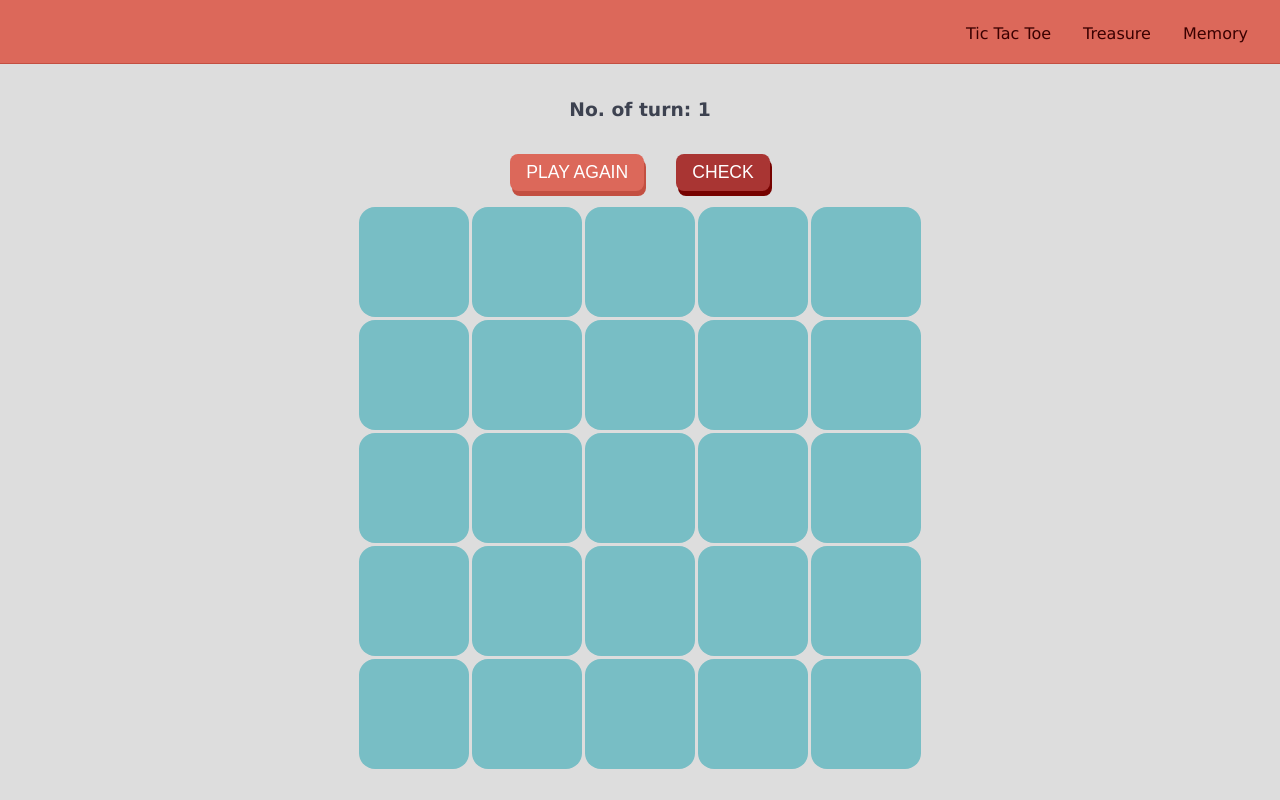
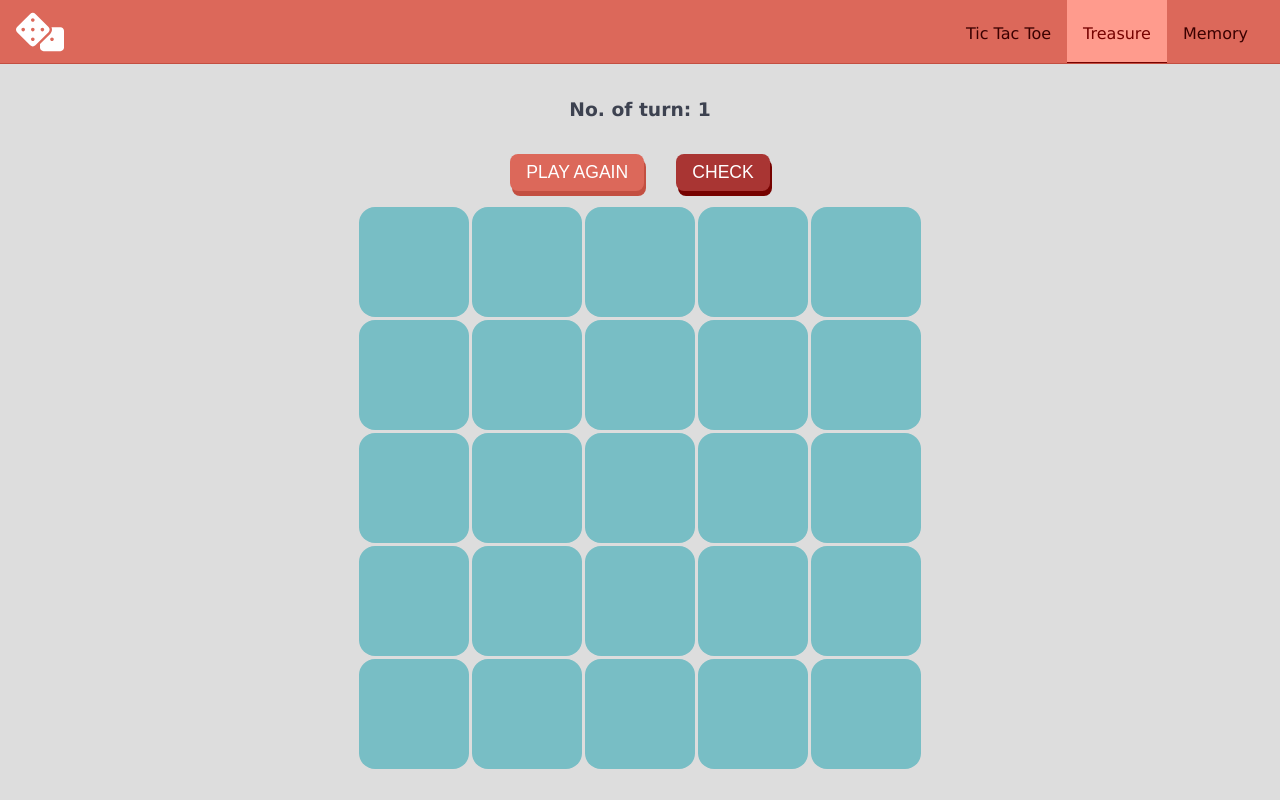
Before and after one commit to goskan93/playground, a React (Create React App) app: page /treasure in a window 1280 px wide. Built offline with nearby package versions, Linux system fonts and the light colour scheme.

Commit message:
header add logo

```diff
--- a/src/components/Button/Button.css
+++ b/src/components/Button/Button.css
@@ -28,6 +28,7 @@
 .BtnLight {
   background-color: #dc685a;
   box-shadow: 2px 5px #c34f41;
+  transition: all 0.3s ease-in-out;
 }
 .BtnLight:hover {
   background-color: #ecaf4f;
@@ -43,7 +44,9 @@
 .BtnDark {
   background-color: #a93533;
   box-shadow: 2px 5px #760200;
+  transition: all 0.3s ease-in-out;
 }
+
 .BtnDark:hover {
   background-color: #901c1a;
   cursor: pointer;
--- a/src/containers/Layout/Header/Header.css
+++ b/src/containers/Layout/Header/Header.css
@@ -6,9 +6,14 @@
   top: 0;
   left: 0;
   display: flex;
-  justify-content: flex-end;
+  justify-content: space-between;
   background-color: #dc685a;
   border-bottom: 0.5px solid #c34f41;
+}
+
+.Logo {
+  padding: 0.5rem 1rem;
+  cursor: pointer;
 }
 
 .Close {
@@ -66,12 +71,14 @@
     box-sizing: border-box;
     padding: 1.5rem 1rem;
     color: #3a0000;
+    transition: all 0.3s ease-in-out;
   }
   .Nav-Desktop a:last-child {
     margin-right: 1rem;
   }
 
-  .Nav-Desktop a:hover {
+  .Nav-Desktop a:hover,
+  .Nav-Desktop a.active {
     color: #760200;
     background-color: #ff9b8d;
     border-bottom: 1px solid #760200;
--- a/src/containers/Layout/Header/Header.js
+++ b/src/containers/Layout/Header/Header.js
@@ -1,18 +1,20 @@
 import React, { useState } from "react";
 import "./Header.css";
-import { FaBars, FaTimes } from "react-icons/fa";
+import { FaBars, FaTimes, FaDice } from "react-icons/fa";
+import { NavLink } from "react-router-dom";
+import { withRouter } from "react-router-dom";
 
 const Navigation = (props) => (
   <>
-    <a className="Nav-Link" href="\tictactoe">
+    <NavLink className="Nav-Link" to="/tictactoe">
       Tic Tac Toe
-    </a>
-    <a className="Nav-Link" href="\treasure">
+    </NavLink>
+    <NavLink className="Nav-Link" to="/treasure">
       Treasure
-    </a>
-    <a className="Nav-Link" href="\memory">
+    </NavLink>
+    <NavLink className="Nav-Link" to="/memory">
       Memory
-    </a>
+    </NavLink>
   </>
 );
 
@@ -41,13 +43,18 @@ const NavigationMobile = (props) => {
   );
 };
 
-const Header = () => {
+const Header = (props) => {
   return (
     <header className="Header">
-      <NavigationDesktop />
-      <NavigationMobile />
+      <div className="Logo" onClick={() => props.history.push("/")}>
+        <FaDice size="3rem" color="#fff" />
+      </div>
+      <div>
+        <NavigationDesktop />
+        <NavigationMobile />
+      </div>
     </header>
   );
 };
 
-export default Header;
+export default withRouter(Header);
```
Also changed, not shown: 1 other file (tests, documents, lock files or other folders).
